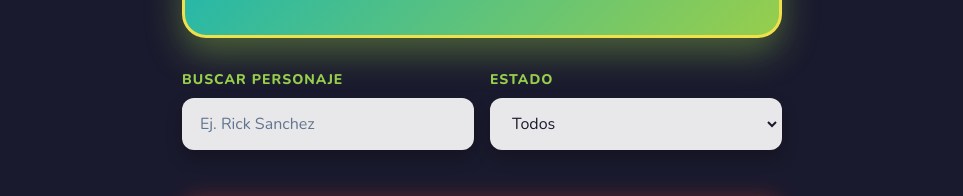
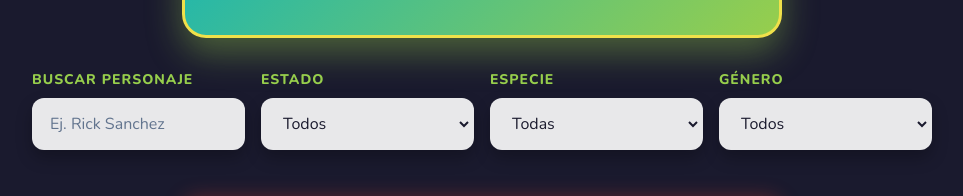
Before and after one commit to millerarocha/react_indra_classes, a React (Vite) app: page / in a window 1280 px wide. Shown: the part 277-473 px from the top of the page, without its empty margins (158-1121 px from the left). Built offline with nearby package versions, Linux system fonts and the light colour scheme; no server answers.

Commit message:
feat(filters): simplify to static status species and gender filters

```diff
--- a/src/App.tsx
+++ b/src/App.tsx
@@ -7,17 +7,28 @@ import { SearchFilters } from './components/SearchFilters/SearchFilters'
 function App() {
   const [searchTerm, setSearchTerm] = useState('')
   const [status, setStatus] = useState('')
+  const [species, setSpecies] = useState('')
+  const [gender, setGender] = useState('')
 
   return (
     <div className="flex min-h-screen flex-col items-center bg-[#1a1a2e] px-4 py-12 font-[Nunito,sans-serif]">
       <Header />
       <SearchFilters
         onSearchTermChange={setSearchTerm}
+        onGenderChange={setGender}
+        onSpeciesChange={setSpecies}
         onStatusChange={setStatus}
         searchTerm={searchTerm}
+        gender={gender}
+        species={species}
         status={status}
       />
-      <CharacterList searchTerm={searchTerm} status={status} />
+      <CharacterList
+        gender={gender}
+        searchTerm={searchTerm}
+        species={species}
+        status={status}
+      />
     </div>
   )
 }
--- a/src/components/CharacterCard/CharacterCard.tsx
+++ b/src/components/CharacterCard/CharacterCard.tsx
@@ -5,23 +5,29 @@ interface CharacterCardProps {
 }
 
 export function CharacterCard({ character }: CharacterCardProps) {
+  const statusClassName =
+    character.status.toLowerCase() === 'alive'
+      ? 'bg-[#55cc44] text-[#10210c]'
+      : character.status.toLowerCase() === 'dead'
+        ? 'bg-[#d63d2e] text-white'
+        : 'bg-[#9e9e9e] text-[#1a1a2e]'
+
   return (
     <article className="overflow-hidden rounded-2xl border-2 border-transparent bg-[#24283b] shadow-[0_8px_16px_rgba(0,0,0,0.4)] transition-all duration-300 ease-in-out hover:-translate-y-[10px] hover:border-[#97ce4c] hover:shadow-[0_15px_35px_rgba(151,206,76,0.3)]">
       <img src={character.image} alt={character.name} className="h-[280px] w-full object-cover" />
       <div className="p-6">
         <h2 className="mb-2 text-[1.5rem] font-extrabold text-white">{character.name}</h2>
-        <p className="flex items-center gap-2 text-base text-[#a9b1d6]">
-          <span
-            className={`inline-block size-3 rounded-full ${
-              character.status.toLowerCase() === 'alive'
-                ? 'bg-[#55cc44]'
-                : character.status.toLowerCase() === 'dead'
-                  ? 'bg-[#d63d2e]'
-                  : 'bg-[#9e9e9e]'
-            }`}
-          />
-          {character.status} - {character.species}
-        </p>
+        <div className="flex flex-wrap gap-2 text-sm font-bold">
+          <span className={`rounded-full px-3 py-1 ${statusClassName}`}>
+            {character.status}
+          </span>
+          <span className="rounded-full border border-[#00b0c8] bg-[#1a1a2e] px-3 py-1 text-[#a9b1d6]">
+            Species: {character.species}
+          </span>
+          <span className="rounded-full border border-[#97ce4c] bg-[#1a1a2e] px-3 py-1 text-[#97ce4c]">
+            Gender: {character.gender}
+          </span>
+        </div>
       </div>
     </article>
   );
--- a/src/components/CharacterList/CharacterList.tsx
+++ b/src/components/CharacterList/CharacterList.tsx
@@ -6,11 +6,23 @@ import { useCharacter } from '../../hooks/useCharacter'
 
 interface CharacterListProps {
   searchTerm: string
+  species: string
   status: string
+  gender: string
 }
 
-export function CharacterList({ searchTerm, status }: CharacterListProps) {
-  const { characters, loading, error } = useCharacter(searchTerm, status)
+export function CharacterList({
+  searchTerm,
+  status,
+  species,
+  gender,
+}: CharacterListProps) {
+  const { characters, loading, error } = useCharacter(
+    searchTerm,
+    status,
+    species,
+    gender,
+  )
 
   if (loading) {
     return <Loader />;
--- a/src/components/SearchFilters/SearchFilters.tsx
+++ b/src/components/SearchFilters/SearchFilters.tsx
@@ -1,18 +1,26 @@
 interface SearchFiltersProps {
   searchTerm: string
+  gender: string
+  species: string
   status: string
   onSearchTermChange: (value: string) => void
+  onGenderChange: (value: string) => void
+  onSpeciesChange: (value: string) => void
   onStatusChange: (value: string) => void
 }
 
 export function SearchFilters({
   searchTerm,
+  gender,
+  species,
   status,
   onSearchTermChange,
+  onGenderChange,
+  onSpeciesChange,
   onStatusChange,
 }: SearchFiltersProps) {
   return (
-    <div className="mt-8 grid w-[90%] max-w-[600px] gap-4 sm:grid-cols-2">
+    <div className="mt-8 grid w-[90%] max-w-[900px] gap-4 sm:grid-cols-2 lg:grid-cols-4">
       <div>
         <label
           className="mb-2 block text-sm font-extrabold uppercase tracking-[1px] text-[#97ce4c]"
@@ -43,9 +51,56 @@ export function SearchFilters({
           value={status}
         >
           <option value="">Todos</option>
-          <option value="alive">Alive</option>
-          <option value="dead">Dead</option>
-          <option value="unknown">Unknown</option>
+          <option value="Alive">Alive</option>
+          <option value="Dead">Dead</option>
+          <option value="unknown">unknown</option>
+        </select>
+      </div>
+      <div>
+        <label
+          className="mb-2 block text-sm font-extrabold uppercase tracking-[1px] text-[#97ce4c]"
+          htmlFor="character-species"
+        >
+          Especie
+        </label>
+        <select
+          className="w-full rounded-xl border-2 border-transparent bg-white/90 px-4 py-3 text-[#1a1a2e] shadow-[0_8px_16px_rgba(0,0,0,0.25)] outline-none transition-all duration-300 focus:border-[#00b0c8] focus:ring-4 focus:ring-[#00b0c8]/30"
+          id="character-species"
+          onChange={(event) => onSpeciesChange(event.target.value)}
+          value={species}
+        >
+          <option value="">Todas</option>
+          <option value="Human">Human</option>
+          <option value="Alien">Alien</option>
+          <option value="Humanoid">Humanoid</option>
+          <option value="Poopybutthole">Poopybutthole</option>
+          <option value="Mythological Creature">Mythological Creature</option>
+          <option value="Robot">Robot</option>
+          <option value="Animal">Animal</option>
+          <option value="Disease">Disease</option>
+          <option value="Cronenberg">Cronenberg</option>
+          <option value="Planet">Planet</option>
+          <option value="unknown">unknown</option>
+        </select>
+      </div>
+      <div>
+        <label
+          className="mb-2 block text-sm font-extrabold uppercase tracking-[1px] text-[#97ce4c]"
+          htmlFor="character-gender"
+        >
+          Género
+        </label>
+        <select
+          className="w-full rounded-xl border-2 border-transparent bg-white/90 px-4 py-3 text-[#1a1a2e] shadow-[0_8px_16px_rgba(0,0,0,0.25)] outline-none transition-all duration-300 focus:border-[#00b0c8] focus:ring-4 focus:ring-[#00b0c8]/30"
+          id="character-gender"
+          onChange={(event) => onGenderChange(event.target.value)}
+          value={gender}
+        >
+          <option value="">Todos</option>
+          <option value="Female">Female</option>
+          <option value="Genderless">Genderless</option>
+          <option value="Male">Male</option>
+          <option value="unknown">unknown</option>
         </select>
       </div>
     </div>
--- a/src/hooks/useCharacter.ts
+++ b/src/hooks/useCharacter.ts
@@ -2,7 +2,12 @@ import { useEffect, useState } from 'react'
 import { fetchCharacters } from '../services/characterService'
 import type { Character } from '../types/character'
 
-export function useCharacter(searchTerm: string, status: string) {
+export function useCharacter(
+  searchTerm: string,
+  status: string,
+  species: string,
+  gender: string,
+) {
   const [characters, setCharacters] = useState<Character[]>([])
   const [loading, setLoading] = useState(true)
   const [error, setError] = useState<string | null>(null)
@@ -18,7 +23,13 @@ export function useCharacter(searchTerm: string, status: string) {
 
         await new Promise<void>((resolve) => setTimeout(resolve, 1000))
 
-        const data = await fetchCharacters(searchTerm, status, signal)
+        const data = await fetchCharacters(
+          searchTerm,
+          status,
+          species,
+          gender,
+          signal,
+        )
         setCharacters(data?.results ?? [])
       } catch (err) {
         if (err instanceof DOMException && err.name === 'AbortError') {
@@ -41,7 +52,7 @@ export function useCharacter(searchTerm: string, status: string) {
     return () => {
       controller.abort()
     }
-  }, [searchTerm, status])
+  }, [searchTerm, status, species, gender])
 
   return { characters, loading, error }
 }
--- a/src/mocks/characters.ts
+++ b/src/mocks/characters.ts
@@ -6,6 +6,7 @@ export const CHARACTERS: Character[] = [
       name: "Rick Sanchez",
       status: "Alive",
       species: "Human",
+      gender: "Male",
       image: "https://rickandmortyapi.com/api/character/avatar/1.jpeg",
     },
     {
@@ -13,6 +14,7 @@ export const CHARACTERS: Character[] = [
       name: "Morty Smith",
       status: "Alive",
       species: "Human",
+      gender: "Male",
       image: "https://rickandmortyapi.com/api/character/avatar/2.jpeg",
     },
     {
@@ -20,6 +22,7 @@ export const CHARACTERS: Character[] = [
       name: "Summer Smith",
       status: "Alive",
       species: "Human",
+      gender: "Female",
       image: "https://rickandmortyapi.com/api/character/avatar/3.jpeg",
     },
   ];
--- a/src/services/characterService.ts
+++ b/src/services/characterService.ts
@@ -5,17 +5,28 @@ const API_URL = import.meta.env.VITE_API_URL
 export async function fetchCharacters(
   name: string,
   status: string,
+  species: string,
+  gender: string,
   signal: AbortSignal,
 ): Promise<CharacterApiResponse | null> {
   const searchParams = new URLSearchParams()
   const normalizedName = name.trim()
+  const normalizedSpecies = species.trim()
 
   if (normalizedName) {
     searchParams.set('name', normalizedName)
   }
 
   if (status) {
-    searchParams.set('status', status)
+    searchParams.set('status', status.toLowerCase())
+  }
+
+  if (normalizedSpecies) {
+    searchParams.set('species', normalizedSpecies)
+  }
+
+  if (gender) {
+    searchParams.set('gender', gender.toLowerCase())
   }
 
   const query = searchParams.size ? `?${searchParams.toString()}` : ''
--- a/src/types/character.ts
+++ b/src/types/character.ts
@@ -3,6 +3,7 @@ export interface Character {
   name: string
   status: string
   species: string
+  gender: string
   image: string
 }
 
```
